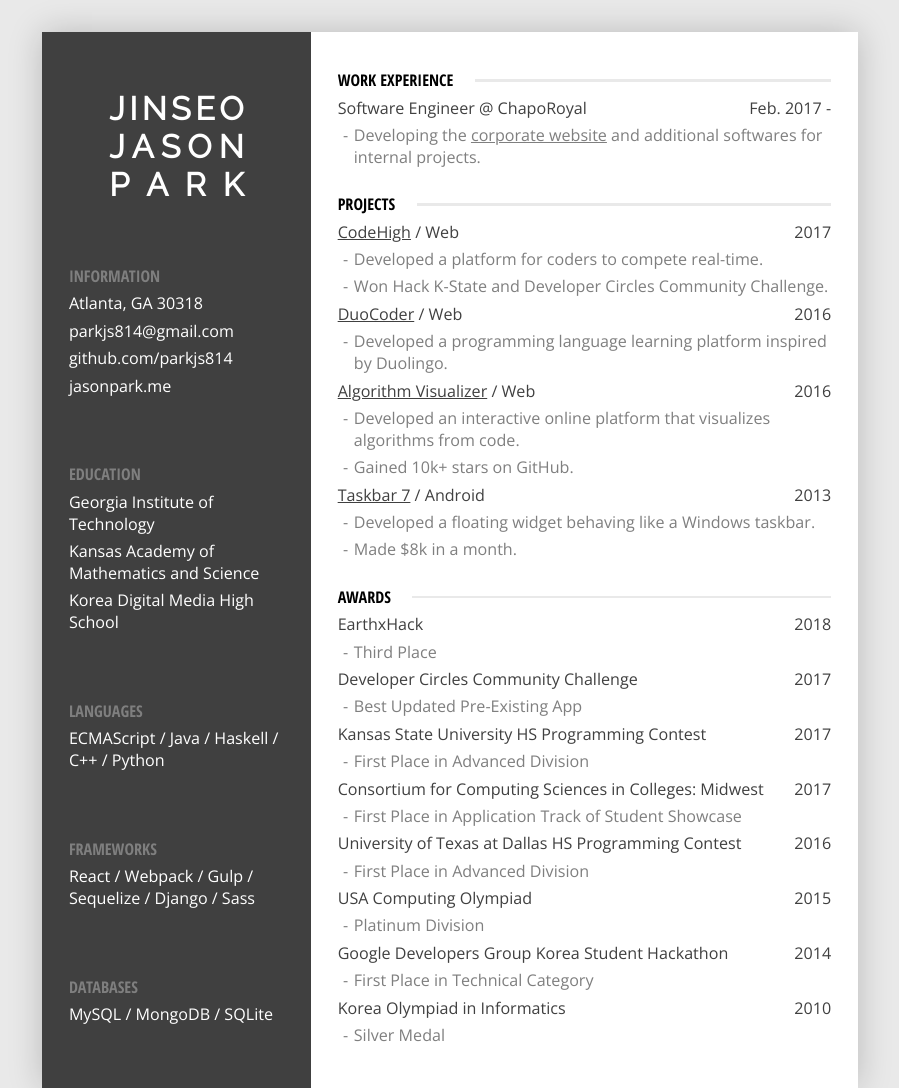
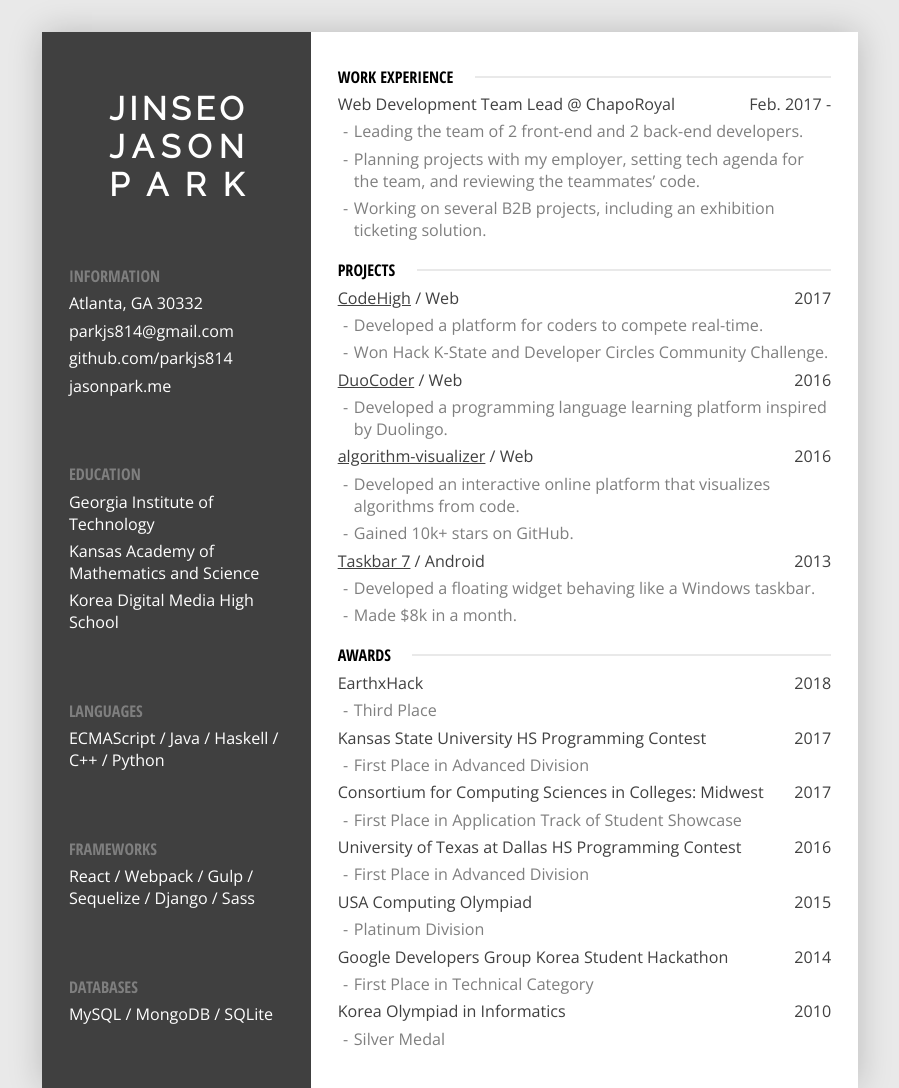
Before and after one commit to 64json/resume, a plain HTML site: page resume.pug in a window 1280 px wide. Shown: the top 1088 px of the page, without its empty margins (190-1089 px from the left). Drawn offline with nearby package versions, Linux system fonts and the light colour scheme; files that its build step writes are made by us from their sources.

Commit message:
Fix zip code, update work experience description, and remove less important award

```diff
--- a/resume.pug
+++ b/resume.pug
@@ -31,7 +31,7 @@
         .section
           .title Information
           .content
-            .row Atlanta, GA 30318
+            .row Atlanta, GA 30332
             .row
               a(href="mailto:parkjs814@gmail.com") parkjs814@gmail.com
             .row
@@ -62,9 +62,11 @@
           .content
             .item
               .primary
-                .name Software Engineer @ ChapoRoyal
+                .name Web Development Team Lead @ ChapoRoyal
                 .date Feb. 2017 -
-              .row Developing the <a href="http://chaporoyal.com/">corporate website</a> and additional softwares for internal projects.
+              .row Leading the team of 2 front-end and 2 back-end developers.
+              .row Planning projects with my employer, setting tech agenda for the team, and reviewing the teammates’ code.
+              .row Working on several B2B projects, including an exhibition ticketing solution.
         .section
           .title Projects
           .content
@@ -81,7 +83,7 @@
               .row Developed a programming language learning platform inspired by Duolingo.
             .item
               .primary
-                .name <a href="https://github.com/parkjs814/AlgorithmVisualizer">Algorithm Visualizer</a> / Web
+                .name <a href="https://github.com/algorithm-visualizer/algorithm-visualizer">algorithm-visualizer</a> / Web
                 .date 2016
               .row Developed an interactive online platform that visualizes algorithms from code.
               .row Gained 10k+ stars on GitHub.
@@ -99,11 +101,6 @@
                 .name EarthxHack
                 .date 2018
               .row Third Place
-            .item
-              .primary
-                .name Developer Circles Community Challenge
-                .date 2017
-              .row Best Updated Pre-Existing App
             .item
               .primary
                 .name Kansas State University HS Programming Contest
--- a/styles.sass
+++ b/styles.sass
@@ -98,7 +98,7 @@
           content: ''
           margin-left: 16rem
           flex: 1
-          height: 2rem
+          height: 2px
           background-color: #E9E9E9
 
       .content
```
Also changed, not shown: resume.html, styles.css, 1 other file.
